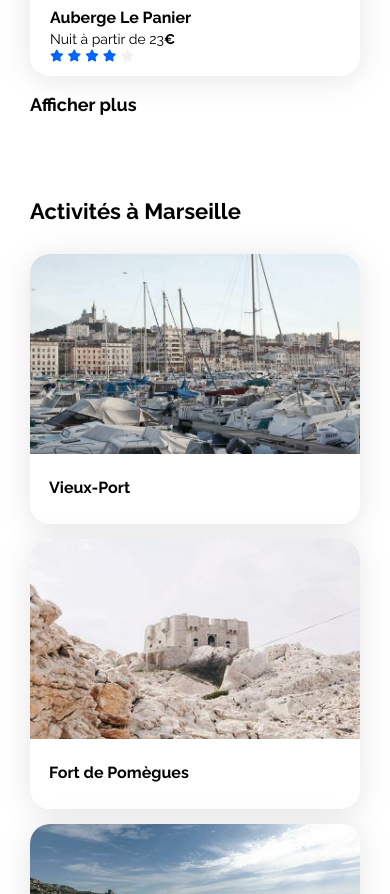
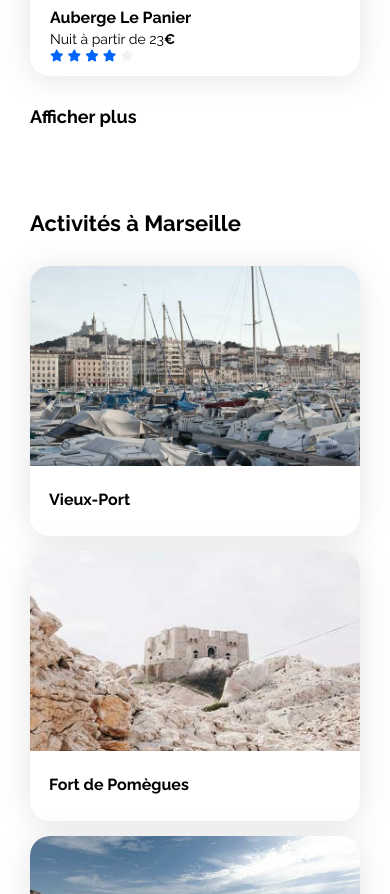
Before and after one commit to Celia-Haro/CH-Booki, a plain HTML site: page index.html in a window 390 px wide. Shown: the part 2599-3493 px from the top of the page. Drawn offline with Linux system fonts and the light colour scheme.

Commit message:
margin activities+hostings tablette

```diff
--- a/css/style.css
+++ b/css/style.css
@@ -64,6 +64,10 @@ a {
 .police-18-bold {
   font-size: 18px;
   font-weight: 700;
+}
+
+.pointer {
+  cursor: pointer;
 }
 
 /********************* Header ******************/
@@ -412,7 +416,6 @@ input.search::placeholder {
 /* Medium devices (tablets, less/equal than 1024px) */
 @media (max-width: 1024px) {
   .margin-media {
-    margin-left: 50px;
     margin-right: 50px;
   }
 
@@ -433,6 +436,10 @@ input.search::placeholder {
     width: 100%;
     margin-top: 35px;
     margin-right: 0;
+  }
+
+  .margin30 {
+    margin-top: 30px;
   }
 
   .popular {
@@ -458,6 +465,10 @@ input.search::placeholder {
     font-size: 13px;
   }
 
+  .activities-title {
+    width: auto;
+  }
+
   .activities-cards .card {
     height: 270px;
   }
@@ -472,6 +483,10 @@ input.search::placeholder {
   .activities-cards img {
     width: 100%;
     height: 200px;
+  }
+
+  .margin-media-activities {
+    margin-right: 0;
   }
 }
 
--- a/index.html
+++ b/index.html
@@ -55,7 +55,7 @@
             name="search"
             placeholder="Marseille, France"
           />
-          <button class="submit button police-18-bold">
+          <button class="submit button police-18-bold pointer">
             <i class="fa-solid fa-magnifying-glass"></i>
             <span class="submit-button-text">Rechercher</span>
           </button>
@@ -242,7 +242,7 @@
                 </article>
               </a>
             </div>
-            <p class="police-18-bold">Afficher plus</p>
+            <p class="police-18-bold pointer margin30">Afficher plus</p>
           </section>
           <!-- Section populaires  -->
           <section class="popular" id="popular-anchor">
```
